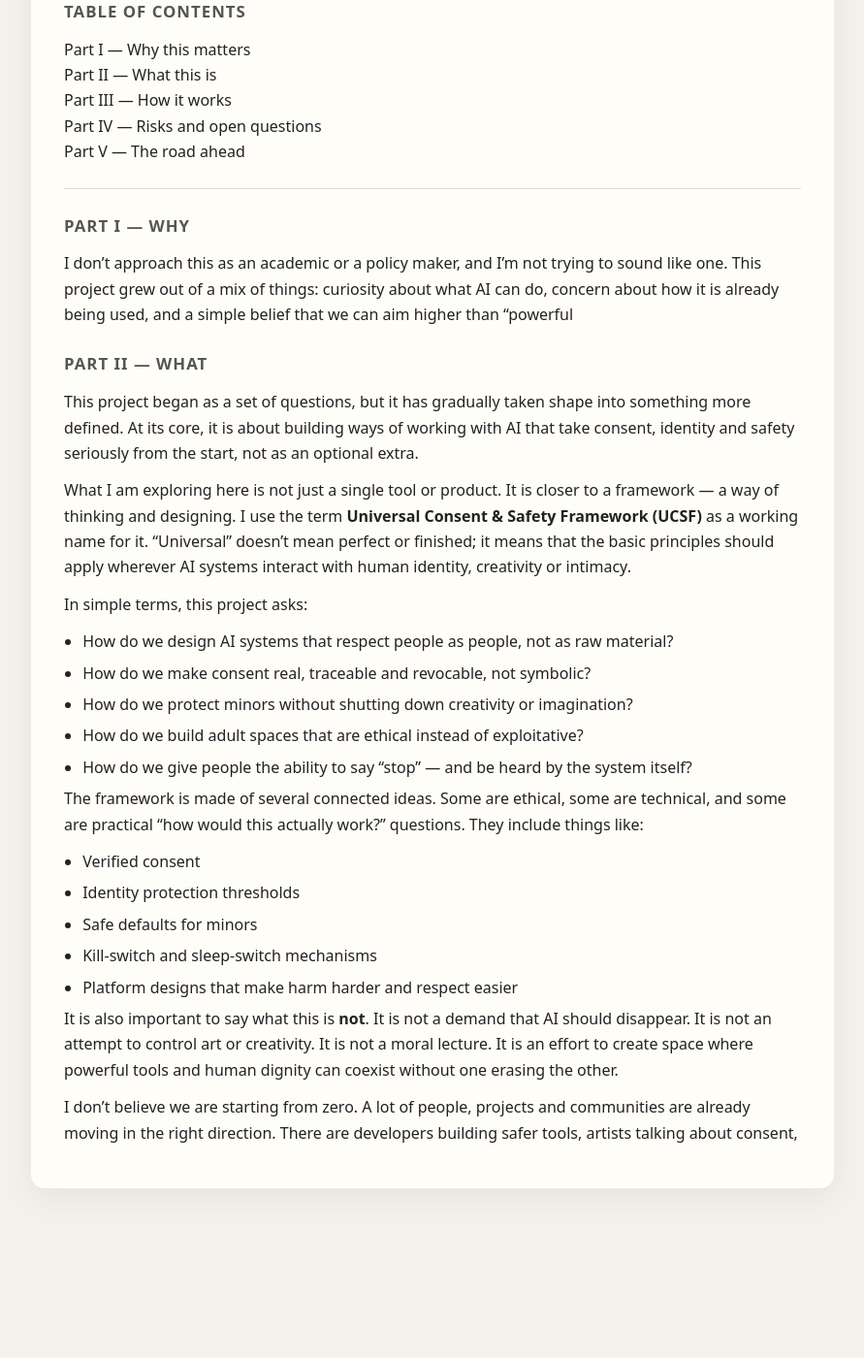
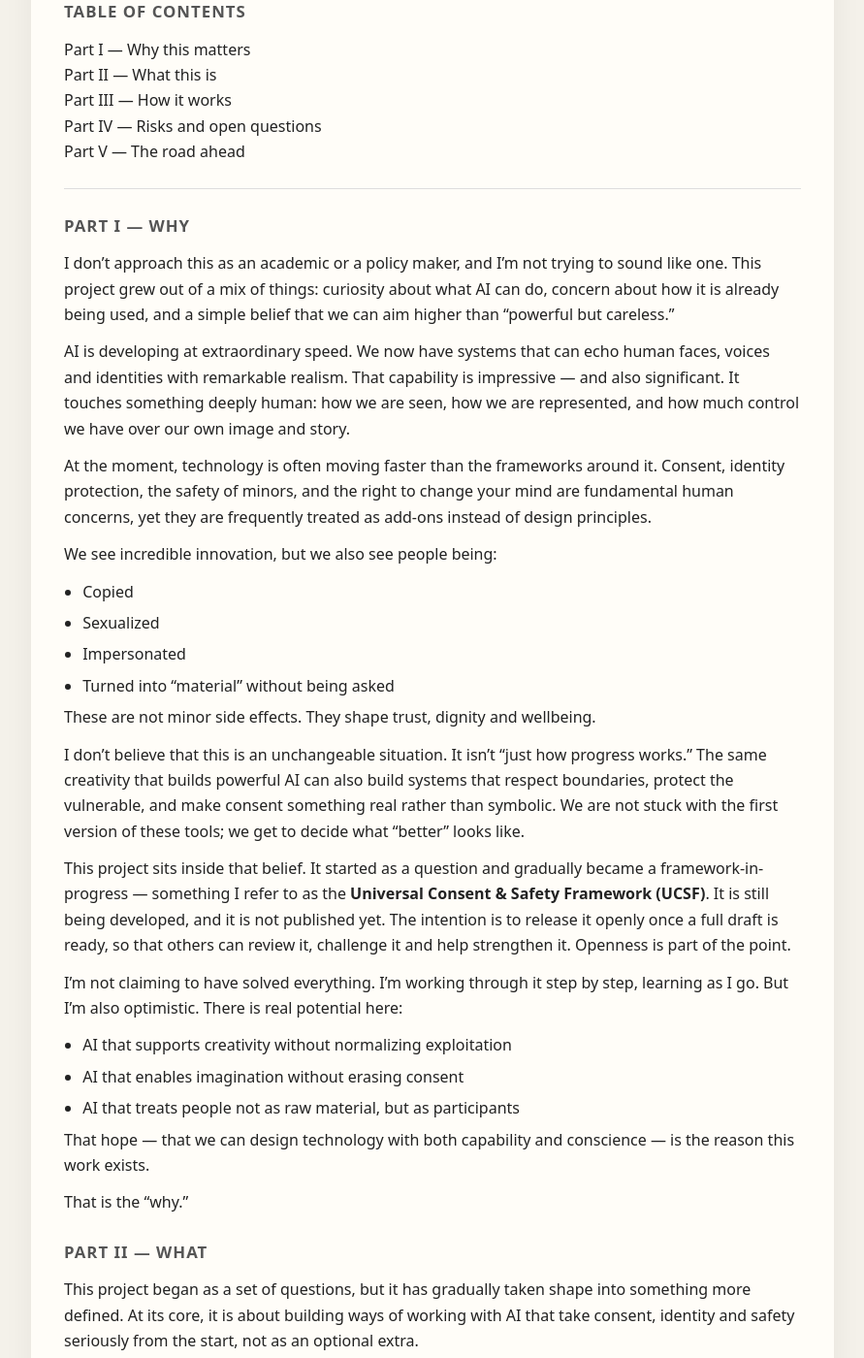
Before and after one commit to MartijnBruzzese/ModelHaven-Studio, a Jekyll site: the page built from BOOK_DRAFT.md, in a window 1280 px wide and 1400 px high, scrolled down 274 px. Shown: the whole window at 97% size, without its empty margins (194-1085 px from the left). Built offline with Jekyll 4.4.1, drawn with Linux system fonts in a browser that asks for light colours; before the commit the page ends 1547 px from its top, so only the background shows below that.

Commit message:
Update BOOK_DRAFT.md

```diff
--- a/BOOK_DRAFT.md
+++ b/BOOK_DRAFT.md
@@ -22,7 +22,34 @@ Part V — The road ahead
 
 ## Part I — WHY
 
-I don’t approach this as an academic or a policy maker, and I’m not trying to sound like one. This project grew out of a mix of things: curiosity about what AI can do, concern about how it is already being used, and a simple belief that we can aim higher than “powerful
+I don’t approach this as an academic or a policy maker, and I’m not trying to sound like one. This project grew out of a mix of things: curiosity about what AI can do, concern about how it is already being used, and a simple belief that we can aim higher than “powerful but careless.”
+
+AI is developing at extraordinary speed. We now have systems that can echo human faces, voices and identities with remarkable realism. That capability is impressive — and also significant. It touches something deeply human: how we are seen, how we are represented, and how much control we have over our own image and story.
+
+At the moment, technology is often moving faster than the frameworks around it. Consent, identity protection, the safety of minors, and the right to change your mind are fundamental human concerns, yet they are frequently treated as add-ons instead of design principles.
+
+We see incredible innovation, but we also see people being:
+
+- Copied
+- Sexualized
+- Impersonated
+- Turned into “material” without being asked
+
+These are not minor side effects. They shape trust, dignity and wellbeing.
+
+I don’t believe that this is an unchangeable situation. It isn’t “just how progress works.” The same creativity that builds powerful AI can also build systems that respect boundaries, protect the vulnerable, and make consent something real rather than symbolic. We are not stuck with the first version of these tools; we get to decide what “better” looks like.
+
+This project sits inside that belief. It started as a question and gradually became a framework-in-progress — something I refer to as the **Universal Consent & Safety Framework (UCSF)**. It is still being developed, and it is not published yet. The intention is to release it openly once a full draft is ready, so that others can review it, challenge it and help strengthen it. Openness is part of the point.
+
+I’m not claiming to have solved everything. I’m working through it step by step, learning as I go. But I’m also optimistic. There is real potential here:
+
+- AI that supports creativity without normalizing exploitation
+- AI that enables imagination without erasing consent
+- AI that treats people not as raw material, but as participants
+
+That hope — that we can design technology with both capability and conscience — is the reason this work exists.
+
+That is the “why.”
 
 
 ## Part II — WHAT
```
